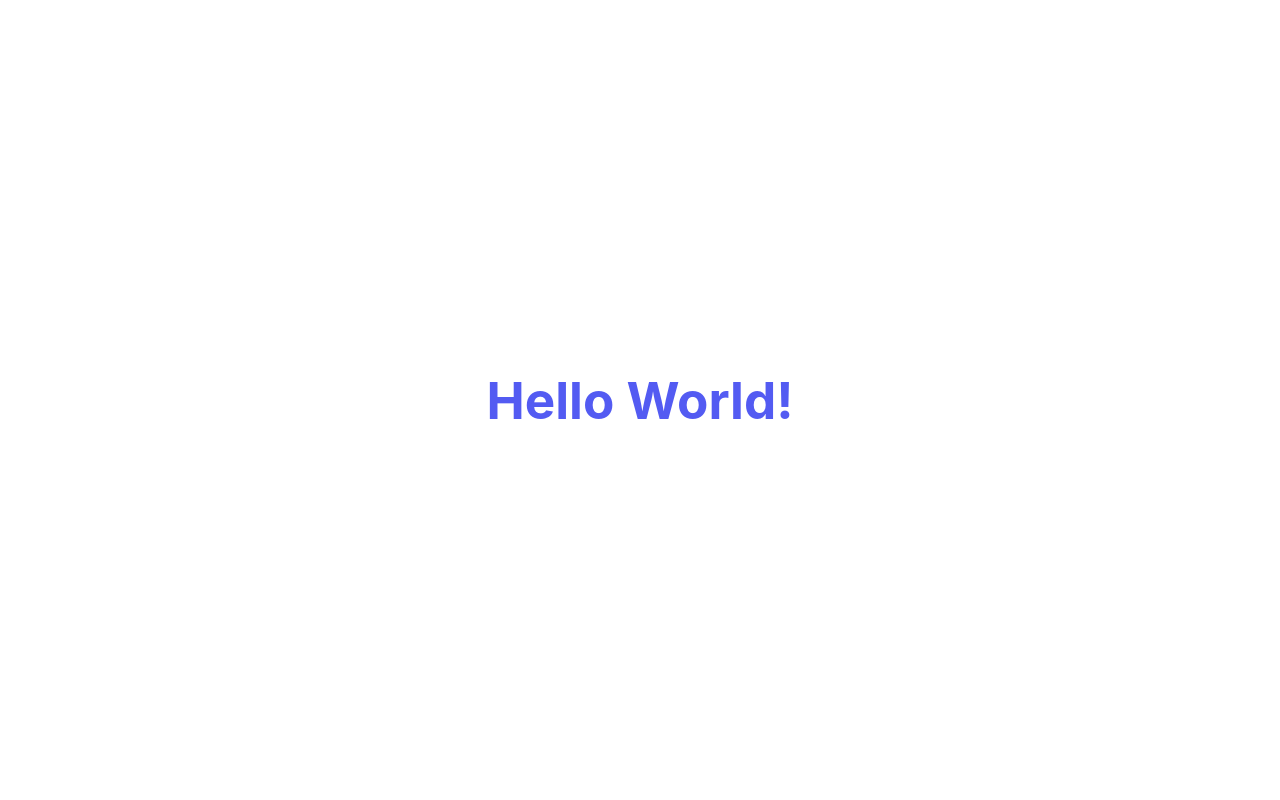
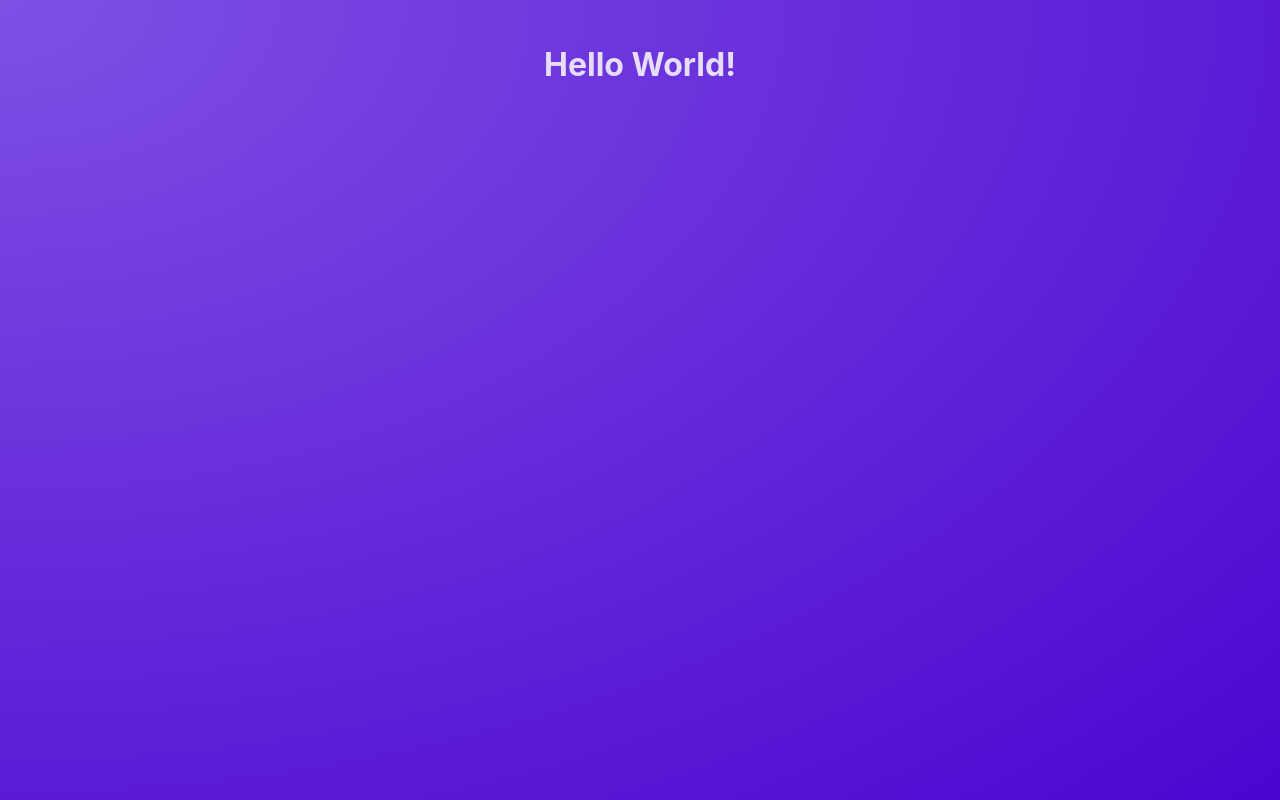
Before and after one commit to asepsidik/react-expence-tracer-1, a React (Vite) app: page / in a window 1280 px wide. Built offline with nearby package versions, Linux system fonts and the light colour scheme.

Commit message:
mengedit file src/index.css

```diff
--- a/src/index.css
+++ b/src/index.css
@@ -1,12 +1,14 @@
+* {
+  box-sizing: border-box;
+}
+
 :root {
-  font-family: Inter, system-ui, Avenir, Helvetica, Arial, sans-serif;
-  line-height: 1.5;
+  min-height: 100vh;
+  font-family: Inter, Avenir, Helvetica, Arial, sans-serif;
+  font-size: 16px;
+  line-height: 24px;
   font-weight: 400;
-
-  color-scheme: light dark;
-  color: rgba(255, 255, 255, 0.87);
-  background-color: #242424;
-
+  background-image: radial-gradient(ellipse at top left, #7f50e4, #4c05d0);
   font-synthesis: none;
   text-rendering: optimizeLegibility;
   -webkit-font-smoothing: antialiased;
@@ -14,57 +16,8 @@
   -webkit-text-size-adjust: 100%;
 }
 
-a {
-  font-weight: 500;
-  color: #646cff;
-  text-decoration: inherit;
-}
-a:hover {
-  color: #535bf2;
-}
-
 body {
   margin: 0;
-  display: flex;
-  place-items: center;
-  min-width: 320px;
-  min-height: 100vh;
-  color: #535bf2;
+  text-align: center;
+  color: #e6ddf9;
 }
-
-h1 {
-  font-size: 3.2em;
-  line-height: 1.1;
-}
-
-button {
-  border-radius: 8px;
-  border: 1px solid transparent;
-  padding: 0.6em 1.2em;
-  font-size: 1em;
-  font-weight: 500;
-  font-family: inherit;
-  background-color: #1a1a1a;
-  cursor: pointer;
-  transition: border-color 0.25s;
-}
-button:hover {
-  border-color: #646cff;
-}
-button:focus,
-button:focus-visible {
-  outline: 4px auto -webkit-focus-ring-color;
-}
-
-@media (prefers-color-scheme: light) {
-  :root {
-    color: #213547;
-    background-color: #ffffff;
-  }
-  a:hover {
-    color: #747bff;
-  }
-  button {
-    background-color: #f9f9f9;
-  }
-}
```
